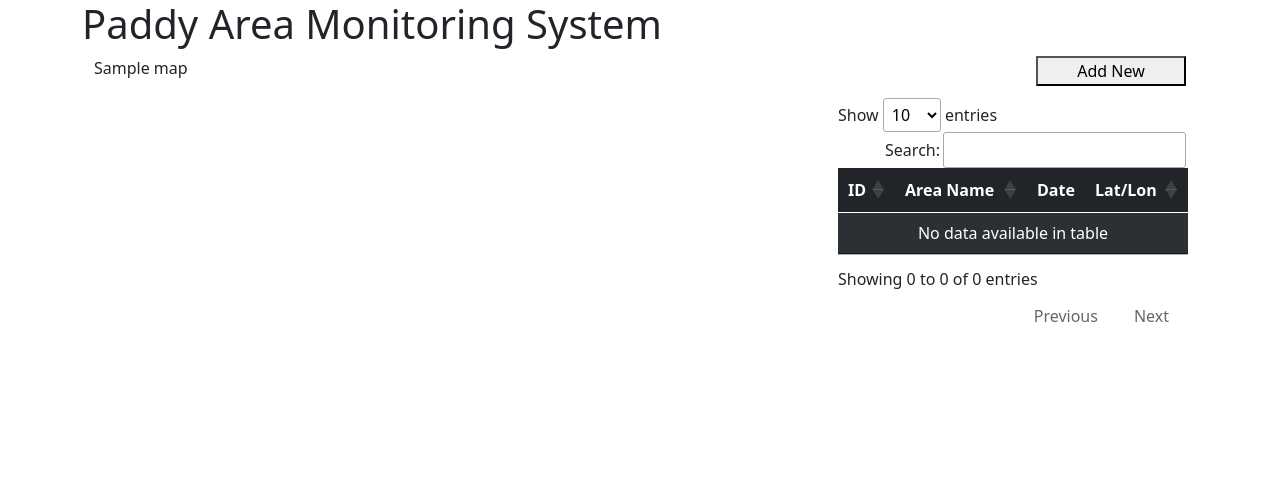
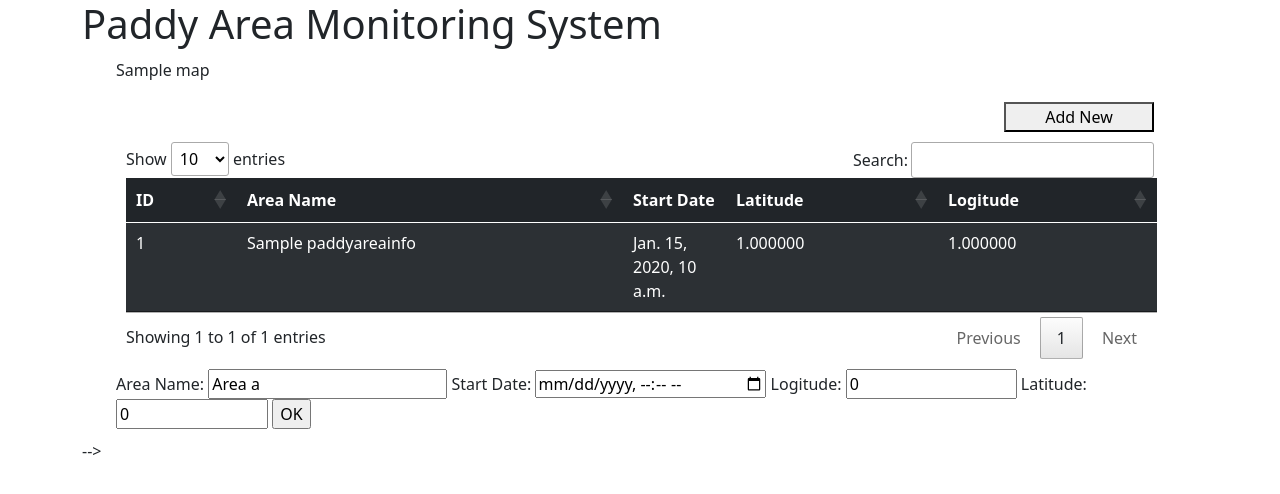
Before and after one commit to guangyitan/PaddyMonitoringSystem, a Django app: template dashboard/templates/dashboard/index.html in a window 1280 px wide. Shown: the top 494 px of the page. Run offline with Django 3.2, Linux system fonts and the light colour scheme; tables that the repository leaves empty hold one stand-in row (values such as "Sample post"); the template is opened without the code that fills it: values that come from a table or form of the project are taken from there, most other values are stand-ins (such as "Sample title", 1, 10 or a date in 2020); some libraries are stand-ins or nearby versions.

Commit message:
Able to create new paddy area

```diff
--- a/assets/styles.css
+++ b/assets/styles.css
@@ -19,7 +19,7 @@
     color: #66FCF1;
     /* color: #9899ac !important; */
     text-align:center;
-    padding-bottom: 10px;
+    padding: 10px;
     font-family: 'poppins' !important;
 
 }
--- a/dashboard/templates/dashboard/index.html
+++ b/dashboard/templates/dashboard/index.html
@@ -2,6 +2,13 @@
 {% load crispy_forms_tags %}
 
 {% block content %}
+
+<style>
+    .row{
+        margin: 10px;
+    }
+</style>
+
     <h1>Paddy Area Monitoring System</h1>
     <!-- <table>
         <tr>
@@ -25,30 +32,62 @@
 
     <div class="container-fluid">
         <div class="row">
-            <div class="col-8">
+            <div class="col-12">
                 {{map|safe}}
             </div>
-            <div id="paddy-area-list" class="col-4">
+        </div>
+        <div class="row">
+            <div id="paddy-area-list" class="col-12" style="padding: 0%;">
                 <div class="row">
-                    <button class="button-40" style="width: 150px; margin-right: 0; margin-left: auto; margin-right: 12px; margin-bottom: 12px;"
+                    <button class="button-40" style="width: 150px; margin-right: 0; margin-left: auto; margin-right: 12px;"
                     onclick="addNewPaddyArea()">Add New</button>
                 </div>
                 <div class="row">
-                    <table id="info_table" class="table table-striped table-dark">
+                    <table id="info_table" class="table table-striped table-dark" style="padding: 0% !important;">
                         <thead>
                             <tr>
                                 <th>ID</th>
                                 <th>Area Name</th>
-                                <th>Date</th>
-                                <th>Lat/Lon</th>
+                                <th>Start Date</th>
+                                <th>Latitude</th>
+                                <th>Logitude</th>
                             </tr>
                         </thead>
+                        <tbody>
+                            {% for i in paddy_areas %}
+                            <tr>
+                                <td>{{i.id}}</td>
+                                <td>{{i.area_name}}</td>
+                                <td>{{i.start_date}}</td>
+                                <td>{{i.latitude}}</td>
+                                <td>{{i.logitude}}</td>
+                            </tr>
+                            {% endfor %}
+                        </tbody>
                     </table>
                 </div>
             </div>
-            <div id="new-paddy-area" class="col-4" style="display: none;">
+            <div class="col-12">
+                <form action="/dashboard/index" method="post">
+                    {% csrf_token %}
+                    <label for="area_name">Area Name: </label>
+                    <input id="area_name" type="text" name="area_name" maxlength="50" value="Area a" required>
+
+                    <label for="start_date">Start Date: </label>
+                    <input id="start_date" type="datetime-local" name="start_date" value="10/12/2021" required>
+
+                    <label for="logitude">Logitude: </label>
+                    <input id="logitude" type="number" name="logitude" min="-180" max="180" value="0" step="0.000001" required>
+
+                    <label for="latitude">Latitude: </label>
+                    <input id="latitude" type="number" name="latitude" min="0" max="90" value="0" step="0.000001" required>
+                    <input type="submit" value="OK">
+                </form>
+            </div>
+
+            <!-- <div id="new-paddy-area" class="col-12" style="display: none;">
                 <div class="row">
-                    <button class="button-40" style="width: 150px; margin-right: 0; margin-left: auto; margin-right: 12px; margin-bottom: 12px;"
+                    <button class="button-40" style="width: 150px; margin-right: 0; margin-left: auto;"
                     onclick="showList()">Show List</button>
                 </div>
                 <div class="row">
@@ -57,7 +96,7 @@
                         <div class="row" style="padding-bottom: 10px;">
                             <div class="col-6" style="color: white;">Area Name</div>
                             <div class="col-6">
-                                <input type="text" placeholder="Enter name" name="task" id="task" required>
+                                <input type="text" style="float: right;" placeholder="Enter name" name="task" id="task" required>
                             </div>
                         </div>
                         <div class="row" style="padding-bottom: 10px;">
@@ -91,7 +130,7 @@
                             </div>
                         </div>
                         <div class="row">
-                            <button class="button-40" style="width: 150px; margin-right: 0; margin-left: auto; margin-right: 12px; margin-bottom: 12px; background-color: grey;">
+                            <button class="button-40" style="width: 150px; margin-right: 0; margin-left: auto; background-color: grey;">
                                 Save
                                 </button>
                         </div>
@@ -99,21 +138,21 @@
                     </form>
 
                 </div>
-            </div>
+            </div> -->
         </div>
     </div>
 
 <script>
     function addNewPaddyArea(){
-        debugger;
-        document.getElementById("paddy-area-list").style.display = 'none';
+        // debugger;
+        // document.getElementById("paddy-area-list").style.display = 'none';
         document.getElementById("new-paddy-area").style.display = 'block';
     }
 
     function showList(){
-        debugger;
-        document.getElementById("paddy-area-list").style.display = 'block';
-        document.getElementById("new-paddy-area").style.display = 'none';
+        // debugger;
+        // document.getElementById("paddy-area-list").style.display = 'block';
+        // document.getElementById("new-paddy-area").style.display = 'none';
     }
 </script>
 {% endblock %}
--- a/dashboard/urls.py
+++ b/dashboard/urls.py
@@ -1,3 +1,4 @@
+from os import name
 from django.urls import path
 from django.urls import path
 from . import views
@@ -8,6 +9,7 @@
 
 urlpatterns = [
     path('', views.index),
+    path('index', views.index, name="index"),
     path('hello', views.say_hello),
     # path('add_new_paddy_area', TemplateView.as_view(template_name="addmusic.html"), ),
 ]
```
Also changed, not shown: dashboard/forms.py (+10 -3 lines), dashboard/views.py (+23 -9 lines).
